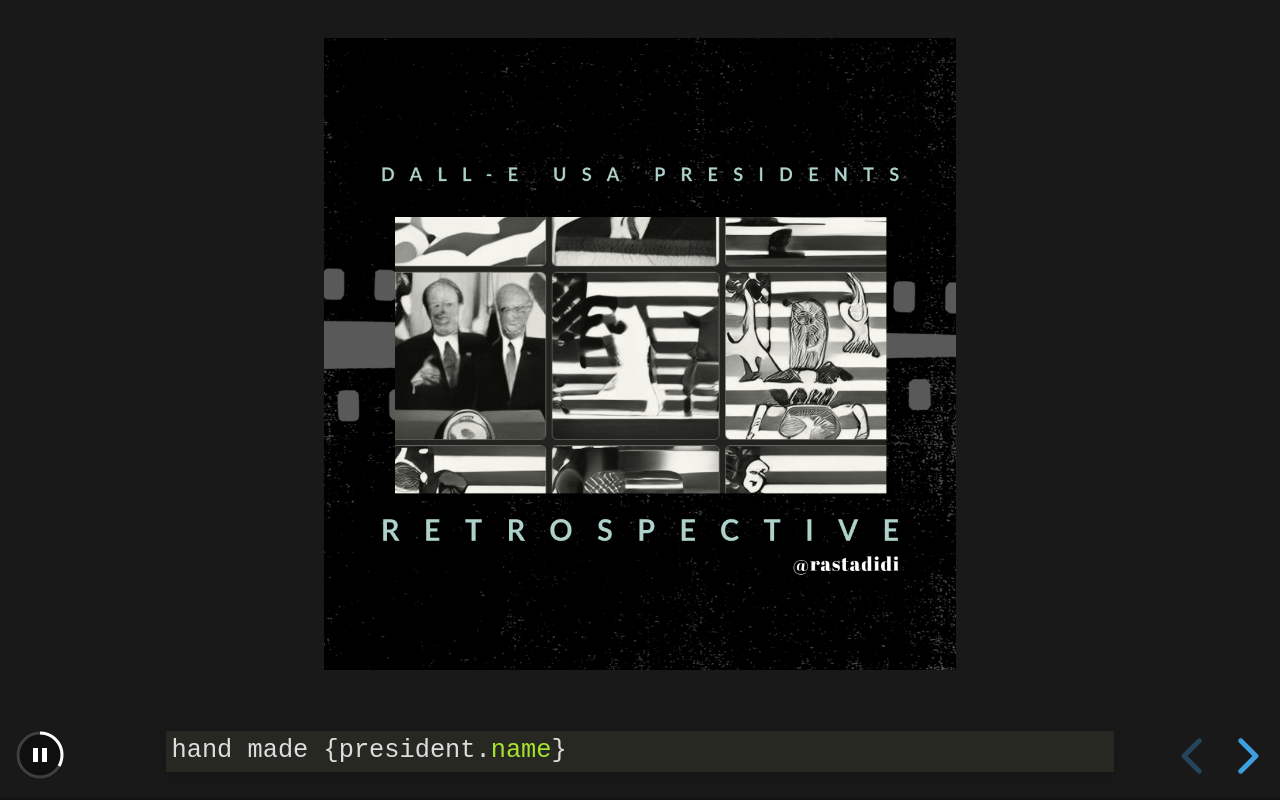
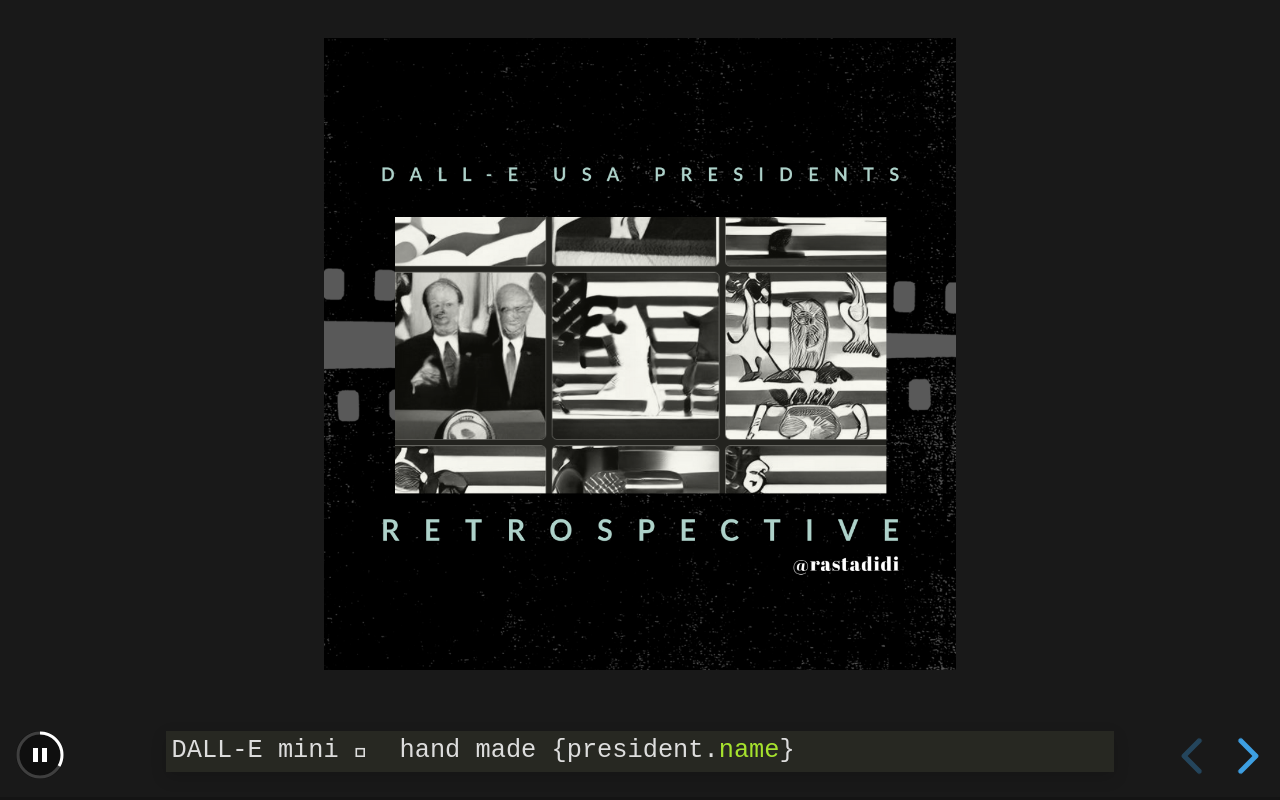
Before and after one commit to adriens/dall-e-mini-hand-made-usa-presidents, a website: page index.html in a window 1280 px wide. Drawn offline with Linux system fonts and the light colour scheme.

Commit message:
Update index.html

```diff
--- a/index.html
+++ b/index.html
@@ -23,7 +23,7 @@
 						alt="USA Presidents"
 						width="60%"
 						style="background:none; border:none; box-shadow:none;"/>
-						<pre><code>hand made {president.name}</code></pre>
+						<pre><code>DALL-E mini   hand made {president.name}</code></pre>
 				</section>
 
 				<section data-transition="convex">
```
